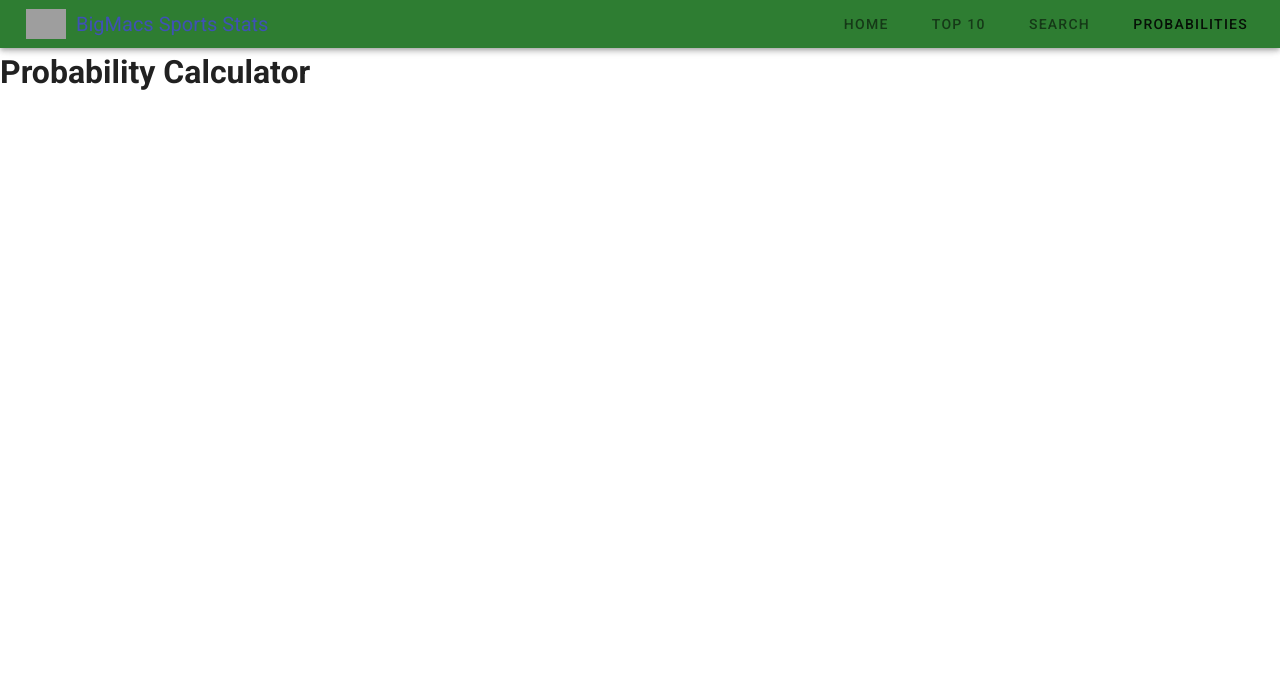
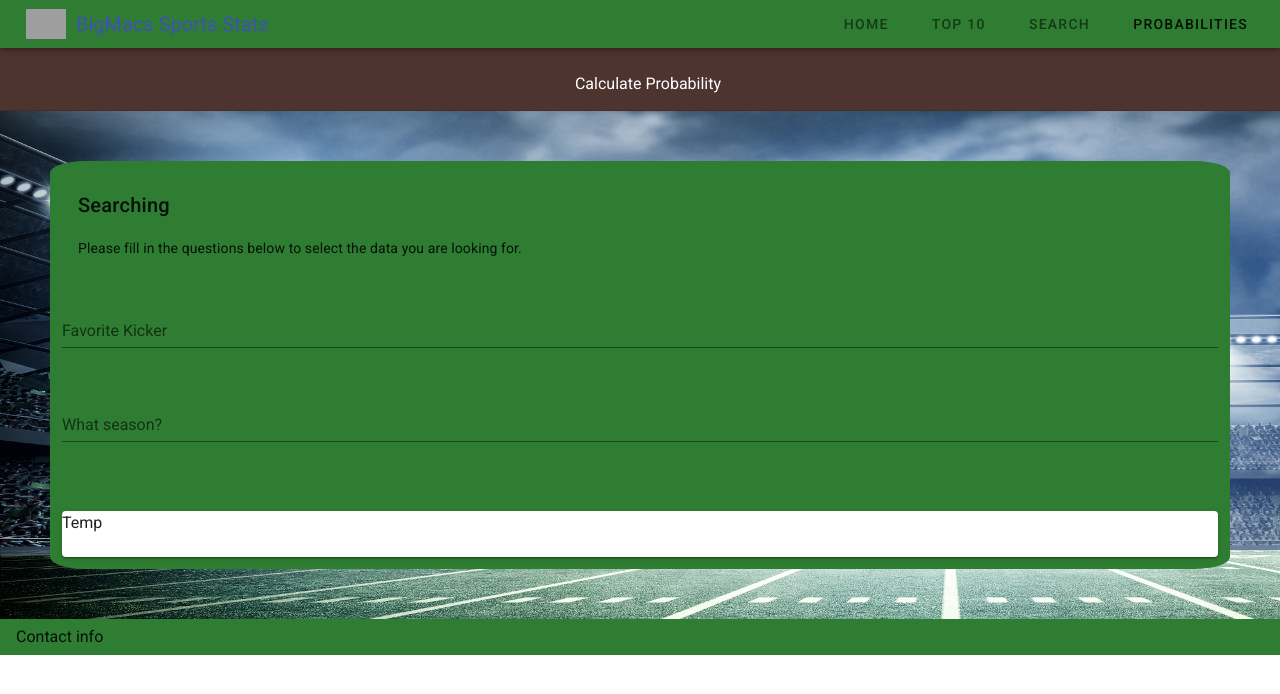
Before and after one commit to karowjb/BigMacs, a Vue app in the folder kicker-stats/: page /#/probabilities in a window 1280 px wide. Shown: the top 694 px of the page. Built offline with nearby package versions, Linux system fonts and the light colour scheme; grey boxes are pictures that could not be loaded.

Commit message:
Probability and search pages partially styled and functional

```diff
--- a/kicker-stats/src/components/DatabaseAccess.vue
+++ b/kicker-stats/src/components/DatabaseAccess.vue
@@ -1,5 +1,54 @@
-<template>
-    <h1>Database Access</h1>
+<template  class="background">
+  <div class="fieldImage">
+    <v-banner id="topTitle">Search Database</v-banner>
+    <v-form>
+      <v-container>
+        <v-row>
+          <v-col cols="12" sm="6" md="12"
+            ><v-card-title>Searching</v-card-title
+            ><v-card-text
+              >Please fill in the questions below to select the data you are
+              looking for.</v-card-text
+            ></v-col
+          >
+          <v-col cols="12" sm="6" md="12">
+            <v-text-field label="Favorite Kicker"></v-text-field
+          ></v-col>
+          <v-col cols="12" sm="6" md="12">
+            <v-text-field label="What season?"></v-text-field
+          ></v-col>
+          <v-col cols="12" sm="6" md="12"> </v-col>
+          <v-col cols="12" sm="6" md="12">
+            <v-card><v-input>Temp</v-input></v-card>
+          </v-col>
+        </v-row>
+      </v-container>
+    </v-form>
+    <v-footer color="green darken-3">Contact info</v-footer>
+  </div>
 </template>
+
 <script>
+export default {
+  name: "Searching",
+};
 </script>
+<style scoped>
+#topTitle {
+  color: white;
+  font-size: px;
+  background-color: #4e342e;
+  padding-top: 10px;
+  text-align: center;
+}
+form {
+  background-color: #2e7d32;
+  margin: 50px;
+  border-radius: 3%;
+  border-color: white;
+  border-width: 3px;
+}
+.fieldImage {
+  background-image: url("../assets/footballField.jpg");
+}
+</style>
--- a/kicker-stats/src/components/Probability.vue
+++ b/kicker-stats/src/components/Probability.vue
@@ -1,5 +1,54 @@
-<template>
-    <h1>Probability</h1>
+<template  class="background">
+  <div class="fieldImage">
+    <v-banner id="topTitle">Calculate Probability</v-banner>
+    <v-form>
+      <v-container>
+        <v-row>
+          <v-col cols="12" sm="6" md="12"
+            ><v-card-title>Searching</v-card-title
+            ><v-card-text
+              >Please fill in the questions below to select the data you are
+              looking for.</v-card-text
+            ></v-col
+          >
+          <v-col cols="12" sm="6" md="12">
+            <v-text-field label="Favorite Kicker"></v-text-field
+          ></v-col>
+          <v-col cols="12" sm="6" md="12">
+            <v-text-field label="What season?"></v-text-field
+          ></v-col>
+          <v-col cols="12" sm="6" md="12"> </v-col>
+          <v-col cols="12" sm="6" md="12">
+            <v-card><v-input>Temp</v-input></v-card>
+          </v-col>
+        </v-row>
+      </v-container>
+    </v-form>
+    <v-footer color="green darken-3">Contact info</v-footer>
+  </div>
 </template>
+
 <script>
+export default {
+  name: "Probability",
+};
 </script>
+<style scoped>
+#topTitle {
+  color: white;
+  font-size: px;
+  background-color: #4e342e;
+  padding-top: 10px;
+  text-align: center;
+}
+form {
+  background-color: #2e7d32;
+  margin: 50px;
+  border-radius: 3%;
+  border-color: white;
+  border-width: 3px;
+}
+.fieldImage {
+  background-image: url("../assets/footballField.jpg");
+}
+</style>
--- a/kicker-stats/src/views/Probabilities.vue
+++ b/kicker-stats/src/views/Probabilities.vue
@@ -1,3 +1,12 @@
 <template>
-    <h1>Probability Calculator</h1>
+  <probability></probability>
 </template>
+<script>
+import Probability from "@/components/Probability.vue";
+export default {
+  name: "Probs",
+  components: {
+    Probability,
+  },
+};
+</script>
--- a/kicker-stats/src/views/Search.vue
+++ b/kicker-stats/src/views/Search.vue
@@ -1,3 +1,12 @@
 <template>
-    <h1>Database Search</h1>
+  <Searching></Searching>
 </template>
+<script>
+import Searching from "@/components/DatabaseAccess.vue";
+export default {
+  name: "Search",
+  components: {
+    Searching,
+  },
+};
+</script>
```
